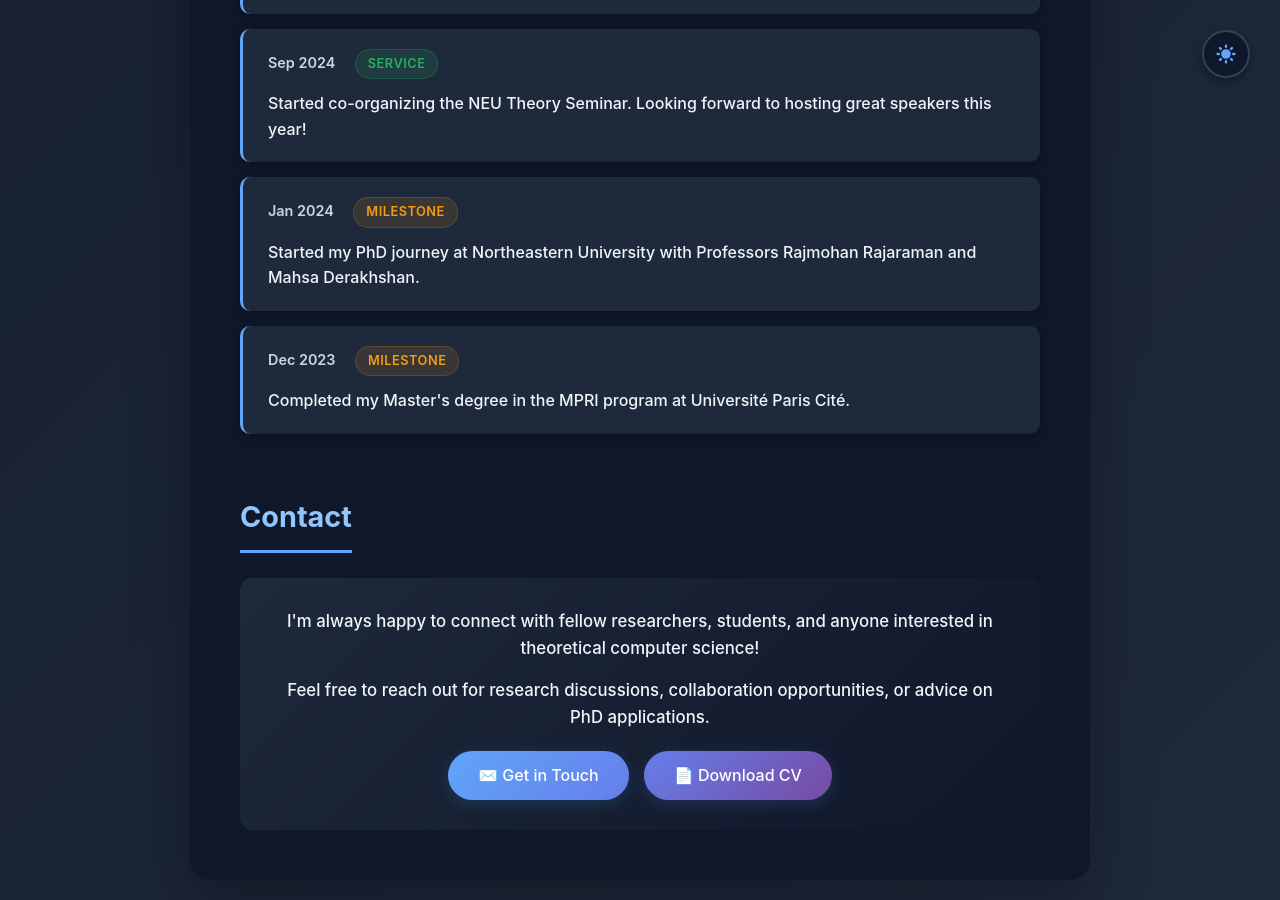
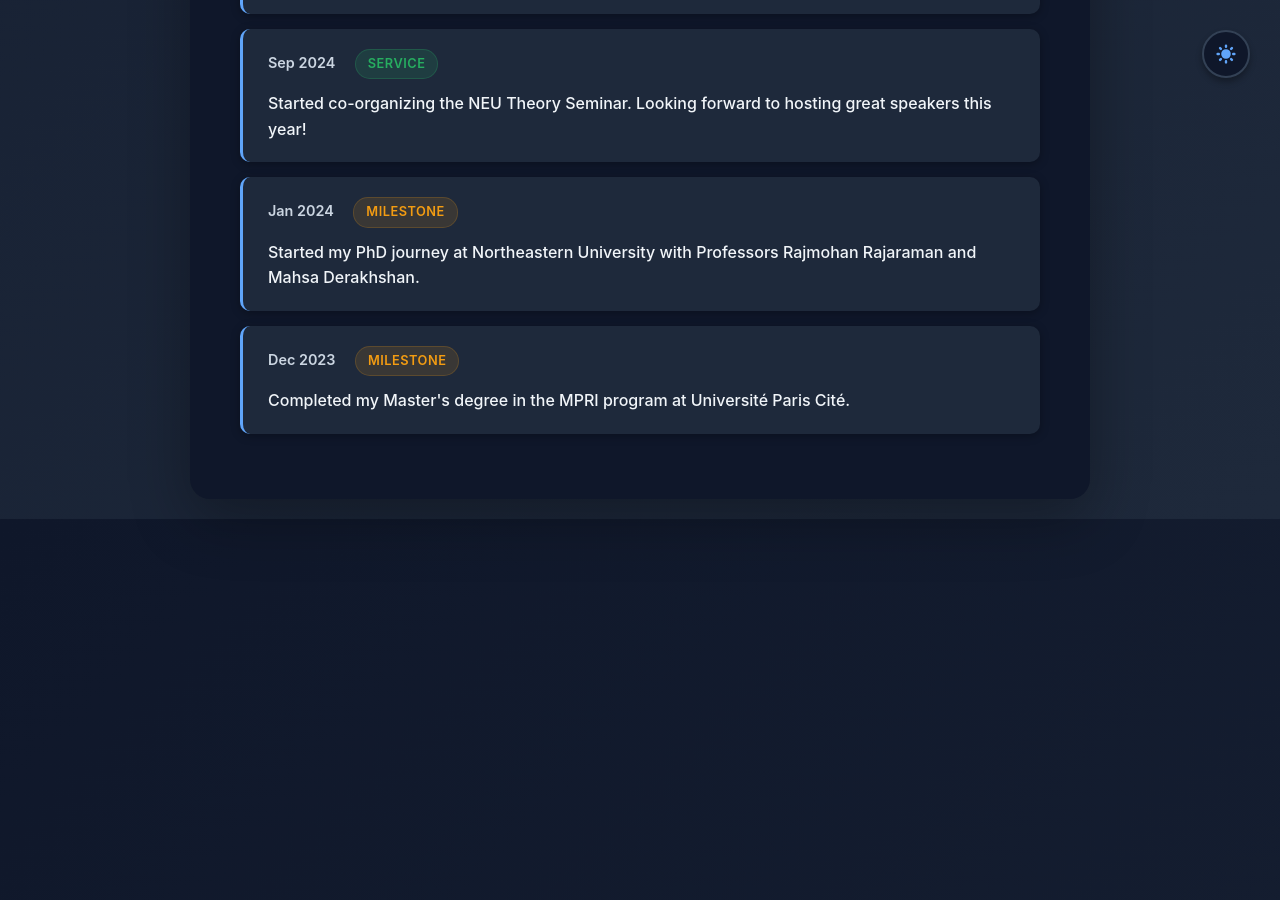
Before and after one commit to andisheGhs/andisheGhs.github.io, a Jekyll site: the page index.html, which Jekyll copies as it is, in a window 1280 px wide and 900 px high, scrolled down 3264 px. Built offline with Jekyll 4.4.1, drawn with Linux system fonts in a browser that asks for light colours; after the commit the page ends 3783 px from its top, so only the background shows below that.

Commit message:
Remove contact section and links from index.html
Removed the contact section and related links from the HTML.

```diff
--- a/index.html
+++ b/index.html
@@ -747,6 +747,7 @@
                         <a href="https://scholar.google.com/citations?user=eNjXiqgAAAAJ&hl=en" class="header-link" target="_blank">Google Scholar</a>
                         <a href="https://github.com/andisheGhs" class="header-link" target="_blank">GitHub</a>
                         <a href="https://linkedin.com/in/andisheh-ghasemi" class="header-link" target="_blank">LinkedIn</a>
+                        <a href="ghasemi dot e at northeastern dot edu" class="header-link" target="_blank">Contact</a>
                     </div>
                 </div>
             </div>
@@ -759,7 +760,7 @@
                 <li><a href="#publications" onclick="smoothScroll('publications')">Publications</a></li>
                 <li><a href="#news" onclick="smoothScroll('news')">News</a></li>
                 <li><a href="writing.html">Blog</a></li>
-                <li><a href="#contact" onclick="smoothScroll('contact')">Contact</a></li>
+                <!-- <li><a href="#contact" onclick="smoothScroll('contact')">Contact</a></li> -->
             </ul>
         </nav>
 
@@ -899,7 +900,7 @@
                 </div>
             </section>
 
-            <section id="contact">
+            <!-- <section id="contact">
                 <h2>Contact</h2>
                 <div class="contact-info">
                     <p>I'm always happy to connect with fellow researchers, students, and anyone interested in theoretical computer science!</p>
@@ -909,7 +910,7 @@
                         <a href="web-09-20-2025.pdf" class="cv-download-button" target="_blank">📄 Download CV</a>
                     </div>
                 </div>
-            </section>
+            </section> -->
         </div>
     </div>
 
```
